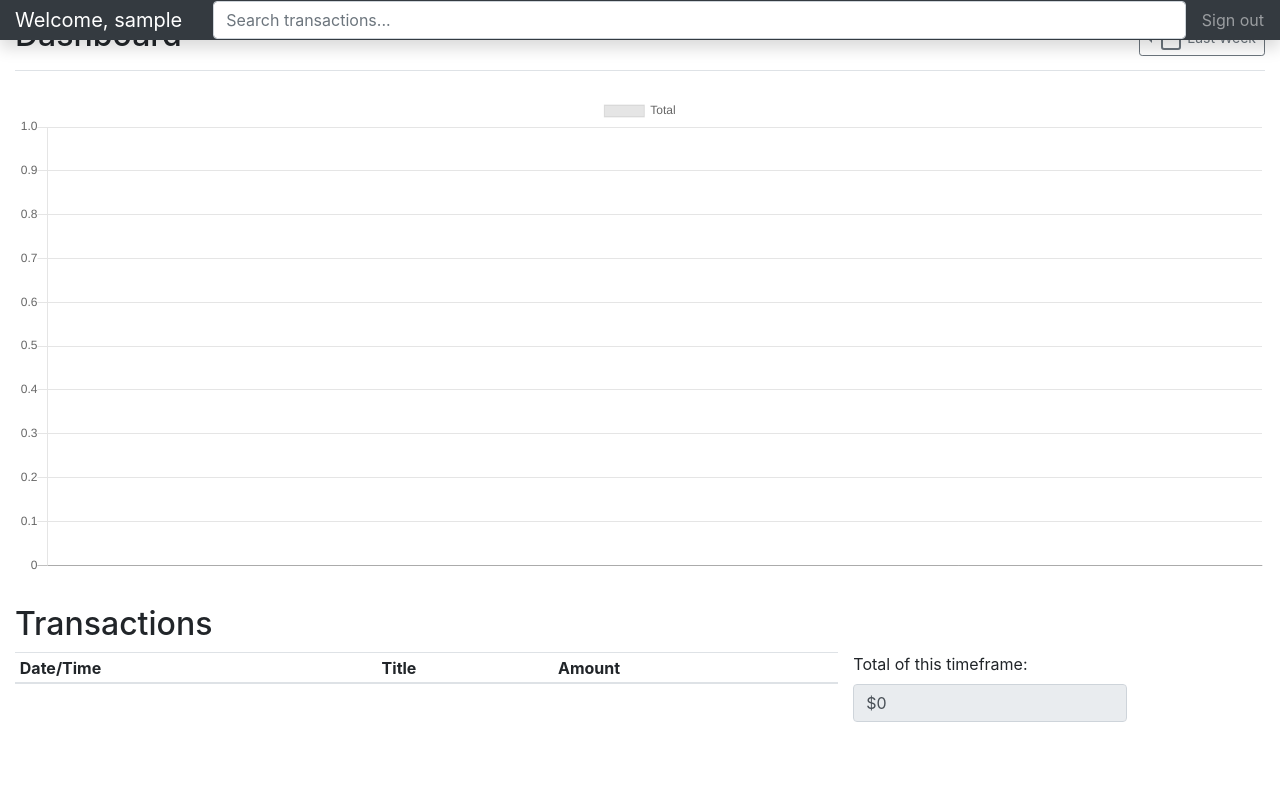
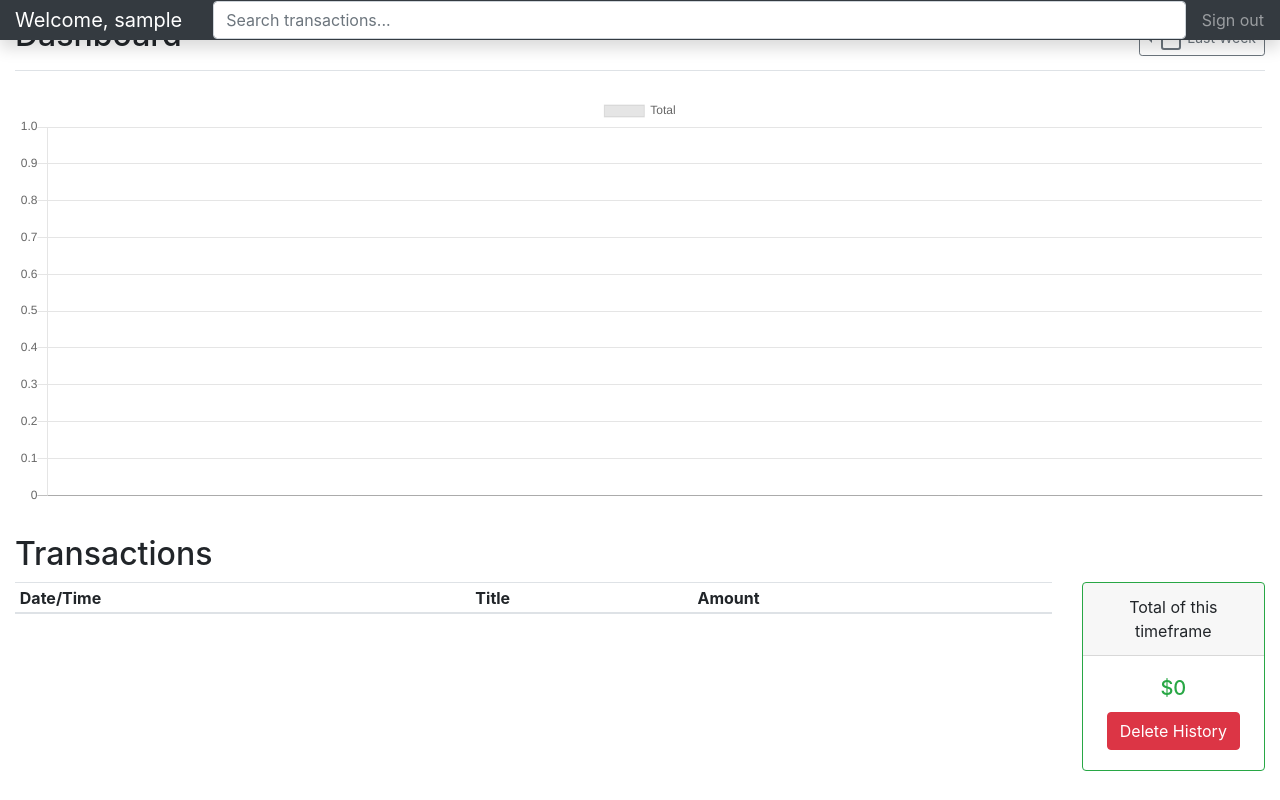
Before and after one commit to Visteus/Shopping-Manager, a Django app: page /dashboard/1/ in a window 1280 px wide. Run offline with Django 3.2, Linux system fonts and the light colour scheme; the visitor is signed in with stand-in values (Sample User, id 1); data that the repository does not hold is empty; some libraries are stand-ins or nearby versions.

Commit message:
update dashboard

```diff
--- a/core/templates/dashboard.html
+++ b/core/templates/dashboard.html
@@ -42,11 +42,11 @@
 
 			</div>
 
-			<canvas class="my-4 w-100" id="myChart" width="900" height="350"></canvas>
+			<canvas class="my-4 w-100" id="myChart" width="900" height="300"></canvas>
 
 			<h2>Transactions</h2>
 			<div class="row">
-				<div class="col-8">
+				<div class="col-10">
 					<div class="table-responsive">
 						<table class="table table-striped table-sm">
 							<thead>
@@ -118,11 +118,14 @@
 					</nav>
 					{% endif %}
 				</div>
-				<div class="">
-					<label for="total">Total of this timeframe:</label>
-					<input class="form-control" type="text" value="${{ total }}" id="total" readonly>
-					<!-- <button type="submit" class="btn btn-danger btn-lg" value="clear-history">Clear History</button> -->
-					<!-- <button type="button" class="btn btn-success btn-lg" >Calculate Total</button> -->
+				<div class="col-2">
+					<div class="card border-success mb-3" style="max-width: 18rem;">
+						<div class="card-header text-center">Total of this timeframe</div>
+						<div class="card-body text-success">
+							<h5 class="card-title text-center">${{total}}</h5>
+							<p class="card-text text-center"><a href="{% url 'core:delete_history' %}" class="btn btn-danger">Delete History</a></p>
+						</div>
+					</div>
 				</div>
 			</div>
 
--- a/core/views.py
+++ b/core/views.py
@@ -105,7 +105,7 @@ def dashboard_view(request, slug):
 
 	# Pagination
 	page = request.GET.get('page', 1)
-	paginator = Paginator(transaction_list, 20)
+	paginator = Paginator(transaction_list, 5)
 	try:
 		transactions = paginator.page(page)
 	except PageNotAnInteger:
@@ -113,6 +113,7 @@ def dashboard_view(request, slug):
 	except EmptyPage:
 		transactions = paginator.page(paginator.num_pages)
 
+	# total of this timeframe
 	total = 0
 	for transaction in transaction_list:
 		total += transaction.total
@@ -130,6 +131,9 @@ def dashboard_view(request, slug):
 		}
 	)
 
+
+# @login_required(login_url='/')
+# def delete_history(request):
 
 @login_required(login_url='/')
 def logout_view(request):
```
